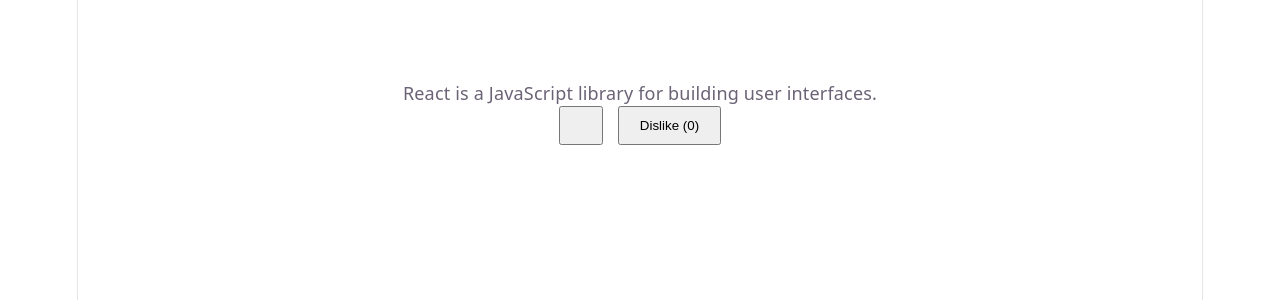
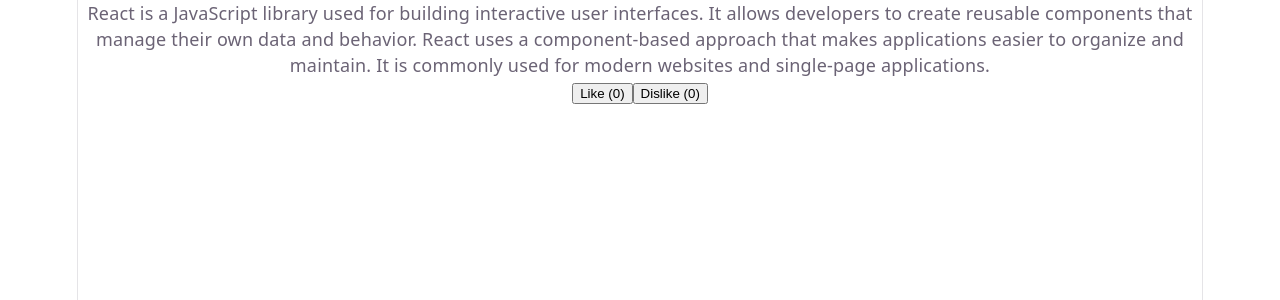
Before and after one commit to acekun12345/conference-expense-planner, a React (Vite) app: page / in a window 1280 px wide. Shown: the top 300 px of the page. Built offline with nearby package versions, Linux system fonts and the light colour scheme.

Commit message:
Create content rating component

```diff
--- a/src/ContentRating.jsx
+++ b/src/ContentRating.jsx
@@ -1,37 +1,21 @@
 import React, { Component } from 'react';
-import './ContentRating.css';
 
 class ContentRating extends Component {
-  constructor() {
-    super();
-    this.state = {
-      likes: 0,
-      dislikes: 0,
-      handleLike: () => {
-        this.setState((prevState) => ({
-          likes: prevState.likes + 1
-        }));
-      },
-      handleDislike: () => {
-        this.setState((prevState) => ({
-          dislikes: prevState.dislikes + 1
-        }));
-      }
-    };
-  }
-
   render() {
     return (
-      <div className='content-rating'>
+      <div className="content-rating">
         <p>
-          React is a JavaScript library for building user interfaces.
+          React is a JavaScript library used for building interactive
+          user interfaces. It allows developers to create reusable
+          components that manage their own data and behavior. React uses
+          a component-based approach that makes applications easier to
+          organize and maintain. It is commonly used for modern websites
+          and single-page applications.
         </p>
-        <div className='rating-buttons'>
-         <button className="dislike-button" onClick={this.state.handleDislike}>
-          </button>
-          <button className="dislike-button" onClick={this.state.handleDislike}>
-            Dislike ({this.state.dislikes})
-          </button>
+
+        <div className="rating-buttons">
+          <button>Like (0)</button>
+          <button>Dislike (0)</button>
         </div>
       </div>
     );
```
